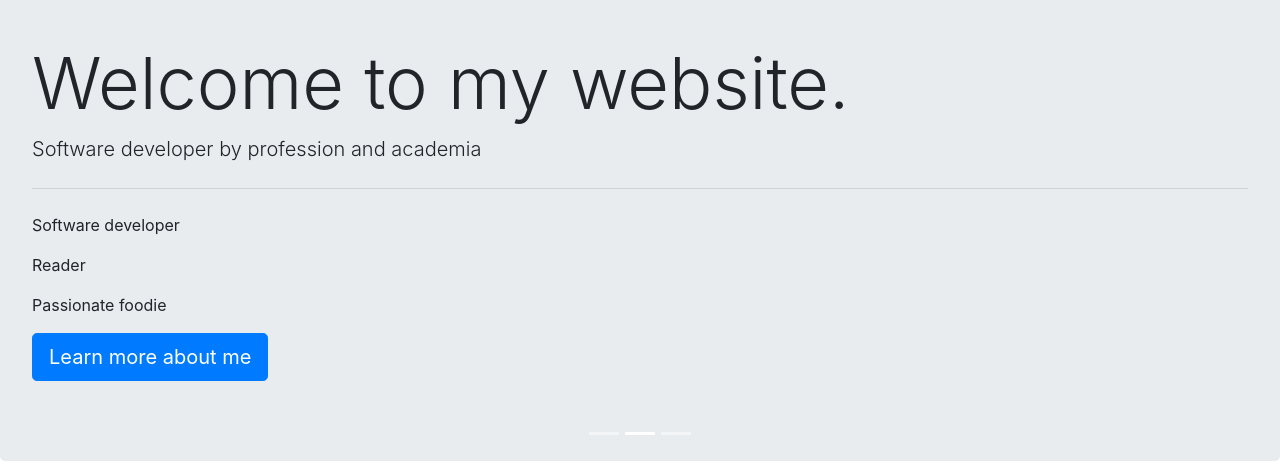
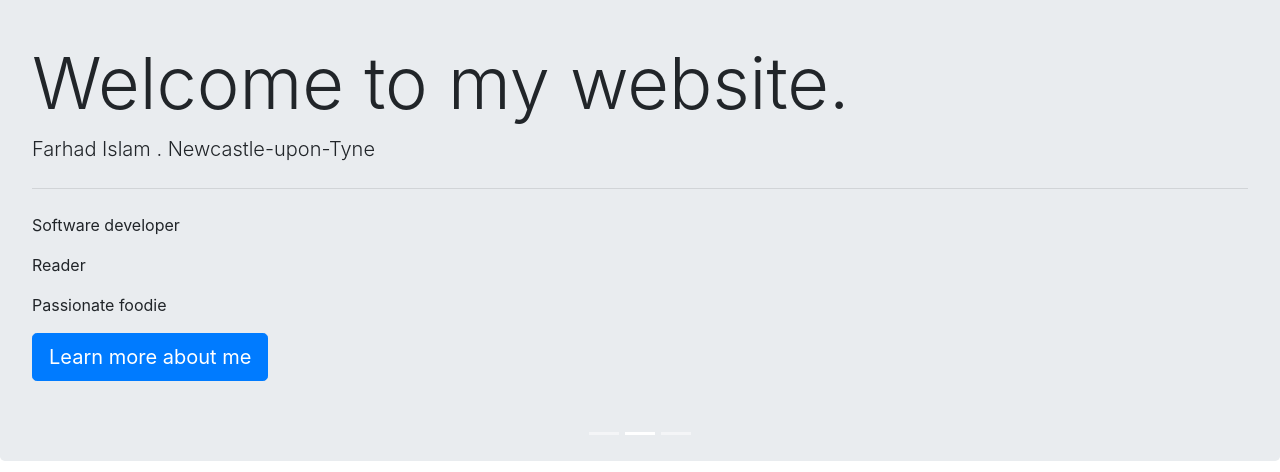
Before and after one commit to farhadulislam/portfolio, a plain HTML site: page index.html in a window 1280 px wide. Shown: the part 1040-1512 px from the top of the page. Drawn offline with nearby package versions, Linux system fonts and the light colour scheme.

Commit message:
p tag content changed

```diff
--- a/index.html
+++ b/index.html
@@ -58,7 +58,7 @@
   </a>
 <div class="jumbotron">
     <h1 class="display-3">Welcome to my website.</h1>
-    <p class="lead">Software developer by profession and academia</p>
+    <p class="lead">Farhad Islam . Newcastle-upon-Tyne</p>
     <hr class="my-4">
     <p>Software developer</p>
     <p>Reader</p>
```
